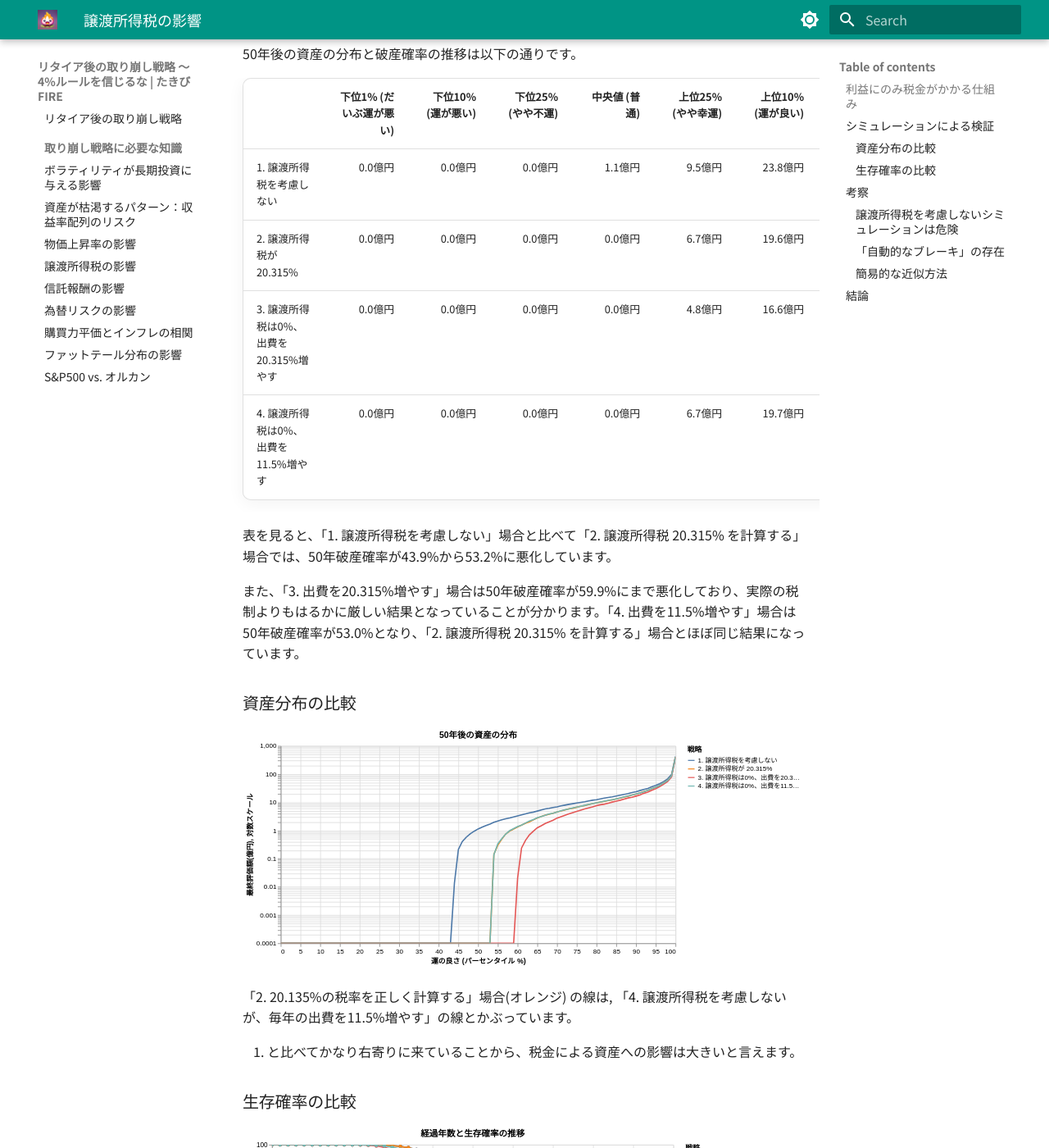
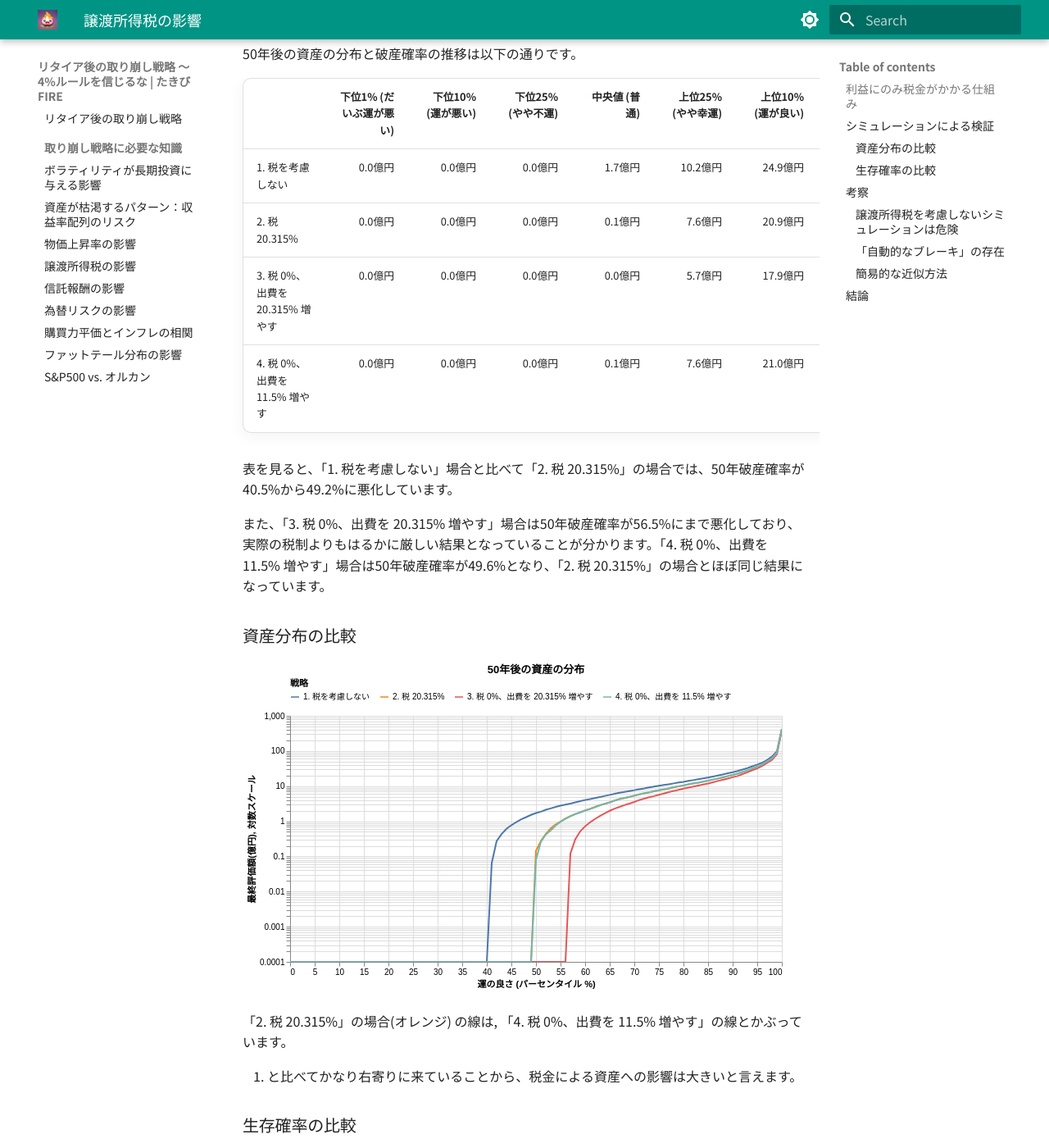
Before and after one commit to TakibiFire/JapaneseTrinityStudy, an MkDocs documentation site: the page built from docs/tax.md, in a window 1280 px wide and 1400 px high, scrolled down 1501 px. Shown: the whole window at 82% size. Built offline with MkDocs 1.6.1 and Material for MkDocs 9.7.7, drawn with Linux system fonts in a browser that asks for light colours; some of the changed text lies outside the part shown.

Commit message:
Update CPI to 1.77% and shorten strategy names in tax simulation

```diff
--- a/docs/data/tax/result.md
+++ b/docs/data/tax/result.md
@@ -1,6 +1,6 @@
-|                           |   下位1% (だいぶ運が悪い) |   下位10% (運が悪い) |   下位25% (やや不運) |   中央値 (普通) |   上位25% (やや幸運) |   上位10% (運が良い) |   10年破産確率 (%) |   20年破産確率 (%) |   30年破産確率 (%) |   40年破産確率 (%) |   50年破産確率 (%) |
-|:--------------------------|-----------------:|---------------:|---------------:|-----------:|---------------:|---------------:|--------------:|--------------:|--------------:|--------------:|--------------:|
-| 1. 譲渡所得税を考慮しない            |            0.0億円 |          0.0億円 |          0.0億円 |      1.1億円 |          9.5億円 |         23.8億円 |          0.0% |          5.2% |         21.8% |         34.9% |         43.9% |
-| 2. 譲渡所得税が 20.315%         |            0.0億円 |          0.0億円 |          0.0億円 |      0.0億円 |          6.7億円 |         19.6億円 |          0.0% |          5.6% |         26.7% |         43.8% |         53.2% |
-| 3. 譲渡所得税は0%、出費を20.315%増やす |            0.0億円 |          0.0億円 |          0.0億円 |      0.0億円 |          4.8億円 |         16.6億円 |          0.0% |         13.7% |         37.5% |         51.9% |         59.9% |
-| 4. 譲渡所得税は0%、出費を11.5%増やす   |            0.0億円 |          0.0億円 |          0.0億円 |      0.0億円 |          6.7億円 |         19.7億円 |          0.0% |          9.5% |         30.1% |         45.0% |         53.0% |
+|                         |   下位1% (だいぶ運が悪い) |   下位10% (運が悪い) |   下位25% (やや不運) |   中央値 (普通) |   上位25% (やや幸運) |   上位10% (運が良い) |   10年破産確率 (%) |   20年破産確率 (%) |   30年破産確率 (%) |   40年破産確率 (%) |   50年破産確率 (%) |
+|:------------------------|-----------------:|---------------:|---------------:|-----------:|---------------:|---------------:|--------------:|--------------:|--------------:|--------------:|--------------:|
+| 1. 税を考慮しない              |            0.0億円 |          0.0億円 |          0.0億円 |      1.7億円 |         10.2億円 |         24.9億円 |          0.0% |          4.6% |         19.6% |         32.3% |         40.5% |
+| 2. 税 20.315%            |            0.0億円 |          0.0億円 |          0.0億円 |      0.1億円 |          7.6億円 |         20.9億円 |          0.0% |          4.8% |         24.3% |         40.1% |         49.2% |
+| 3. 税 0%、出費を 20.315% 増やす |            0.0億円 |          0.0億円 |          0.0億円 |      0.0億円 |          5.7億円 |         17.9億円 |          0.0% |         12.3% |         34.3% |         48.7% |         56.5% |
+| 4. 税 0%、出費を 11.5% 増やす   |            0.0億円 |          0.0億円 |          0.0億円 |      0.1億円 |          7.6億円 |         21.0億円 |          0.0% |          8.2% |         27.7% |         41.7% |         49.6% |
--- a/docs/tax.md
+++ b/docs/tax.md
@@ -1,6 +1,6 @@
 # 譲渡所得税が取り崩しに与える影響
 
-取り崩しを行い投資信託を売ると譲渡所得税がかかります。2026年時点で20.315%の税率となっており、2037年までさらに復興特別所得税がかかります。この税率を無視したシミュレーションが多いですが、無視して大丈夫でしょうか？
+取り崩しを行い投資信託を売ると譲渡所得税がかかります。2026年時点で20.315% (所得税15%、復興特別所得税0.315%、住民税5%）) の税率となっており、、復興特別所得税は2037年まで続きます。この税率を無視したシミュレーションが多いですが、無視して大丈夫でしょうか？
 
 !!! abstract "重要なポイント"
     * **譲渡所得税を考慮しないシミュレーションは生存確率を高く見積もりすぎてしまうため危険です。**今回の設定では、考慮しない場合に比べて50年後の破産確率が約9%悪化しました
@@ -34,7 +34,7 @@
     * 初期資産: 1億円
     * 投資先: オルカン（期待リターン7%、ボラティリティ15%）に100%投資
     * 取り崩し額: 毎年400万円
-    * 物価上昇率: 2%固定
+    * 物価上昇率: 1.77%固定
 
 この基本設定に対して、以下の4つのケースを比較します。
 
@@ -47,15 +47,15 @@
 
 {!data/tax/result.md!}
 
-表を見ると、「1. 譲渡所得税を考慮しない」場合と比べて「2. 譲渡所得税 20.315% を計算する」場合では、50年破産確率が43.9%から53.2%に悪化しています。
+表を見ると、「1. 税を考慮しない」場合と比べて「2. 税 20.315%」の場合では、50年破産確率が40.5%から49.2%に悪化しています。
 
-また、「3. 出費を20.315%増やす」場合は50年破産確率が59.9%にまで悪化しており、実際の税制よりもはるかに厳しい結果となっていることが分かります。「4. 出費を11.5%増やす」場合は50年破産確率が53.0%となり、「2. 譲渡所得税 20.315% を計算する」場合とほぼ同じ結果になっています。
+また、「3. 税 0%、出費を 20.315% 増やす」場合は50年破産確率が56.5%にまで悪化しており、実際の税制よりもはるかに厳しい結果となっていることが分かります。「4. 税 0%、出費を 11.5% 増やす」場合は50年破産確率が49.6%となり、「2. 税 20.315%」の場合とほぼ同じ結果になっています。
 
 ### 資産分布の比較
 
 ![税金の影響（資産分布）](imgs/tax/tax_comp_distribution.svg)
 
-「2. 20.135%の税率を正しく計算する」場合(オレンジ) の線は, 「4. 譲渡所得税を考慮しないが、毎年の出費を11.5%増やす」の線とかぶっています。
+「2. 税 20.315%」の場合(オレンジ) の線は, 「4. 税 0%、出費を 11.5% 増やす」の線とかぶっています。
 
 1. と比べてかなり右寄りに来ていることから、税金による資産への影響は大きいと言えます。
 
@@ -70,15 +70,15 @@
 シミュレーション結果から、以下の事実が確認できます。
 
 ### 譲渡所得税を考慮しないシミュレーションは危険
-「1. 譲渡所得税を考慮しない」と「2. 譲渡所得税が 20.315%」を比較すると、30年後の破産確率は23.1%から28.6%へ、50年後の破産確率は44.1%から53.2%へと明確に悪化します。税金を無視した計算で安全と判断するのは危険です。
+「1. 税を考慮しない」と「2. 税 20.315%」を比較すると、30年後の破産確率は19.6%から24.3%へ、50年後の破産確率は40.5%から49.2%へと明確に悪化します。税金を無視した計算で安全と判断するのは危険です。
 
 ### 「自動的なブレーキ」の存在
-「3. 出費を20.315%増やす」ケースは、「2. 譲渡所得税が 20.315%」よりもはるかに生存確率が低く、過酷な結果となっています。これは、実際の税金制度には資産の目減りを防ぐブレーキ機能が備わっているためです。
+「3. 税 0%、出費を 20.315% 増やす」ケースは、「2. 税 20.315%」よりもはるかに生存確率が低く、過酷な結果となっています。これは、実際の税金制度には資産の目減りを防ぐブレーキ機能が備わっているためです。
 
 固定で出費を増やしてしまうと、運用初期の暴落時など資産が減っている苦しい時にも容赦なく多額の資金を取り崩すことになります。一方、実際の税金は「利益」にしかかからないため、暴落時（元本割れ時）には税金がゼロになり、傷口が広がるのを防ぎます。
 
 ### 簡易的な近似方法
-「4. 出費を11.5%増やす」ケースの50年後破産確率は、「2. 譲渡所得税が 20.315%」とほぼ一致します。運用前半では税金の影響がまだ小さいため完全な一致はしませんが、もし利用しているツールで正確な税金計算ができない場合は、「毎年の出費を11.5%増やす」設定にすることで、近い結果を得ることができます。
+「4. 税 0%、出費を 11.5% 増やす」ケースの50年後破産確率は、「2. 税 20.315%」とほぼ一致します。運用前半では税金の影響がまだ小さいため完全な一致はしませんが、もし利用しているツールで正確な税金計算ができない場合は、「毎年の出費を 11.5% 増やす」設定にすることで、近い結果を得ることができます。
 
 ただし、シミュレーションの他の条件を変えた時にも使える数字ではないかもしれません。
 
```
Also changed, not shown: docs/index.md (+2 -2 lines), docs/imgs/tax/tax_comp_distribution.svg, docs/imgs/tax/tax_comp_survival.svg, 1 other file.
